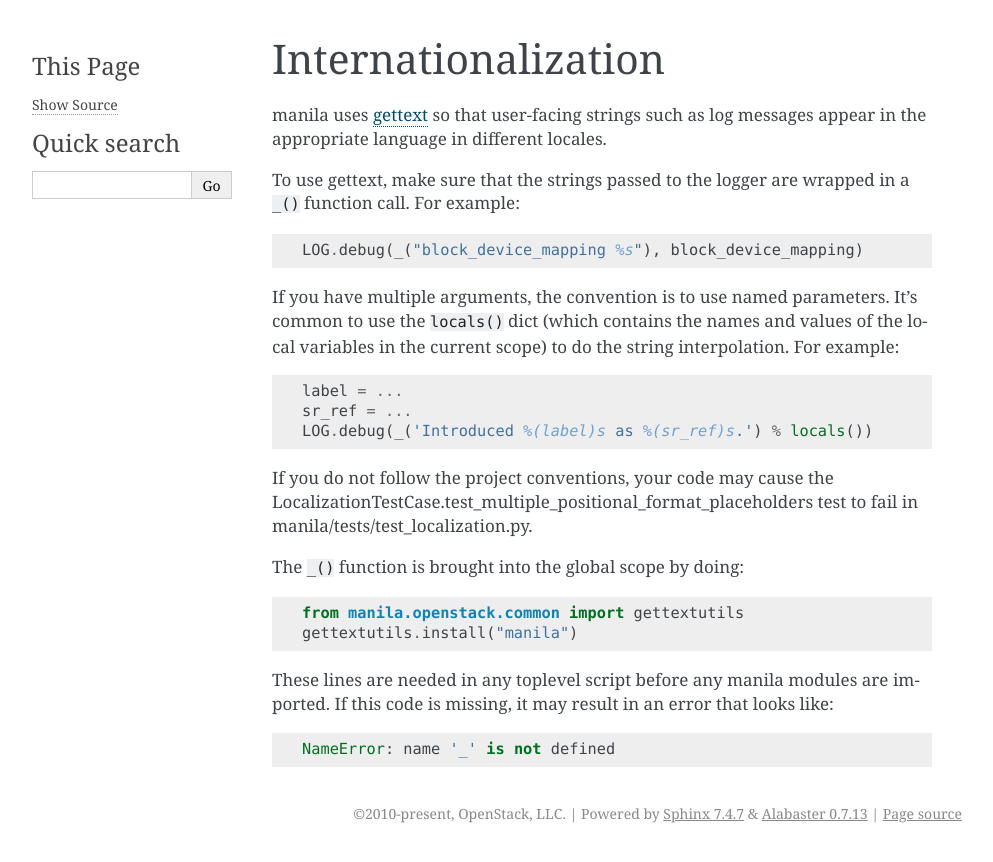
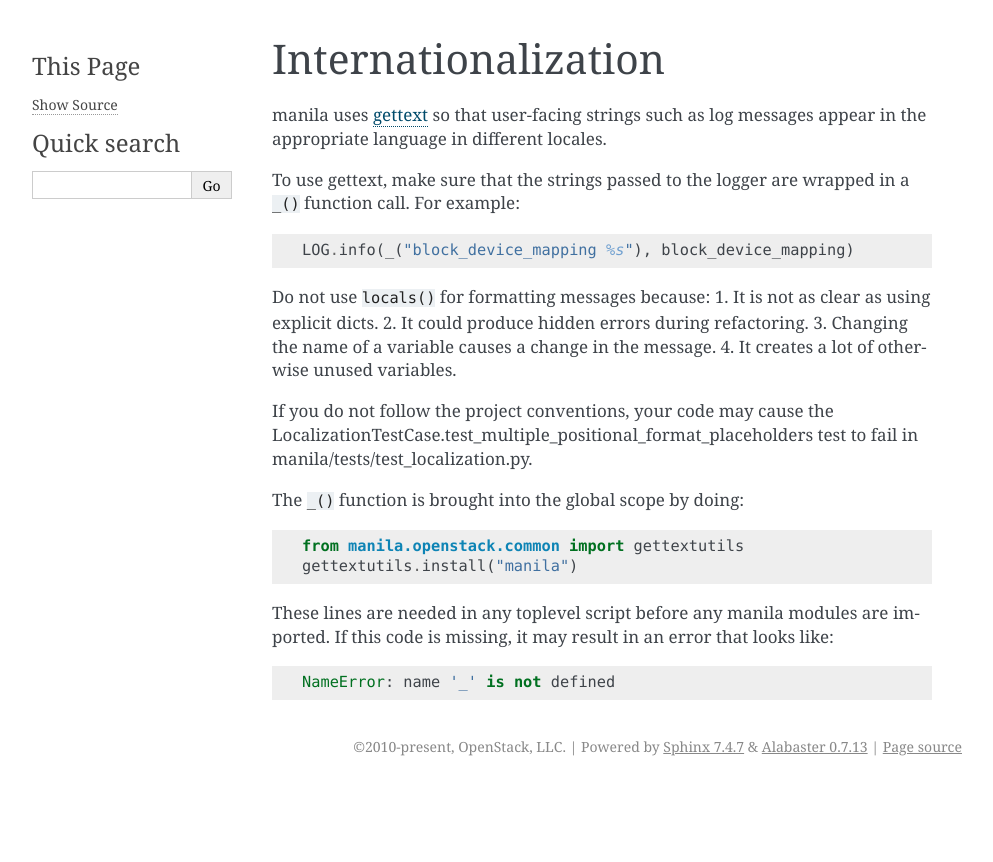
Before and after one commit to openstack/manila, a Sphinx documentation site: the page built from doc/source/devref/il8n.rst, in a window 1280 px wide. Shown: the top 862 px of the page, without its empty margins (148-1141 px from the left). Built offline with Sphinx 7.4.7, drawn with Linux system fonts in a browser that asks for light colours; formulas are drawn with MathJax 3; pages that are not in the unit, such as notebooks, are missing from menus; the version number is read from the project's files by our own code.

Commit message:
Update translation information
* We're not translating LOG.debug, so change example.
* Do not use locals() for translations.

This synces the text as appropriate with the nova and cinder versions of
this file.

Change-Id: Ibcf16f1a93acaac0d06ccbd627233bfc62bc62ba

```diff
--- a/doc/source/devref/il8n.rst
+++ b/doc/source/devref/il8n.rst
@@ -7,16 +7,13 @@
 To use gettext, make sure that the strings passed to the logger are wrapped
 in a ``_()`` function call. For example::
 
-    LOG.debug(_("block_device_mapping %s"), block_device_mapping)
+    LOG.info(_("block_device_mapping %s"), block_device_mapping)
 
-If you have multiple arguments, the convention is to use named parameters.
-It's common to use the ``locals()`` dict (which contains the names and values
-of the local variables in the current scope) to do the string interpolation.
-For example::
-
-    label = ...
-    sr_ref = ...
-    LOG.debug(_('Introduced %(label)s as %(sr_ref)s.') % locals())
+Do not use ``locals()`` for formatting messages because:
+1. It is not as clear as using explicit dicts.
+2. It could produce hidden errors during refactoring.
+3. Changing the name of a variable causes a change in the message.
+4. It creates a lot of otherwise unused variables.
 
 If you do not follow the project conventions, your code may cause the
 LocalizationTestCase.test_multiple_positional_format_placeholders test to fail
```
